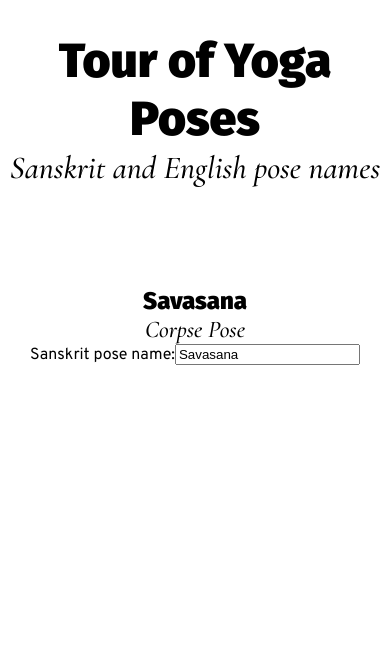
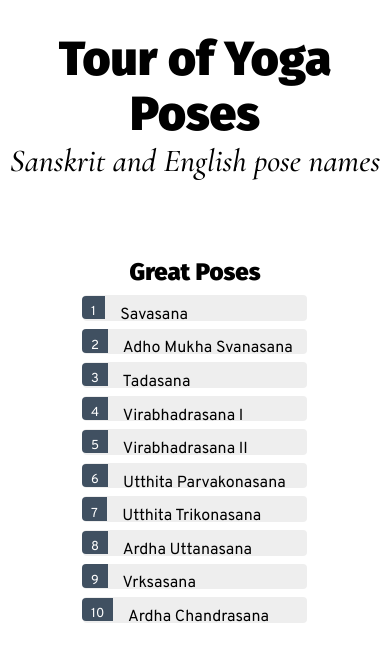
Before and after one commit to jasminegraber/tour-of-yoga-poses, an Angular app: page / in a window 390 px wide. Shown: the top 662 px of the page. Built offline with nearby package versions, Linux system fonts and the light colour scheme.

Commit message:
Created pose-detail component

```diff
--- a/src/app/app.module.ts
+++ b/src/app/app.module.ts
@@ -5,12 +5,14 @@ import { FormsModule } from '@angular/forms';
 import { AppComponent } from './app.component';
 import { HeaderComponent } from './components/header/header.component';
 import { PosesComponent } from './components/poses/poses.component';
+import { PoseDetailComponent } from './components/pose-detail/pose-detail.component';
 
 @NgModule({
   declarations: [
     AppComponent,
     HeaderComponent,
-    PosesComponent
+    PosesComponent,
+    PoseDetailComponent
   ],
   imports: [
     BrowserModule,
--- /dev/null
+++ b/src/app/components/pose-detail/pose-detail.component.html
@@ -0,0 +1,17 @@
+<div *ngIf="pose">
+
+    <div>
+        <h2>Pose Details</h2>
+        <p>Sanskrit: {{ pose.sanskritName }}</p>
+        <p>English: {{ pose.englishName }}</p>
+    </div>
+
+    <div>
+        <label for="pose-sanskrit">Sanskrit name: </label>
+        <input id="pose-sanskrit" [(ngModel)]="pose.sanskritName" placeholder="name">
+    </div>
+    <div>
+        <label for="pose-english">English name: </label>
+        <input id="pose-english" [(ngModel)]="pose.englishName" placeholder="name">
+    </div>
+</div>
--- /dev/null
+++ b/src/app/components/pose-detail/pose-detail.component.ts
@@ -0,0 +1,18 @@
+import { Component, OnInit, Input } from '@angular/core';
+import { Pose } from 'src/app/Pose';
+
+@Component({
+  selector: 'app-pose-detail',
+  templateUrl: './pose-detail.component.html',
+  styleUrls: ['./pose-detail.component.css']
+})
+export class PoseDetailComponent implements OnInit {
+
+  @Input() pose?: Pose;
+
+  constructor() { }
+
+  ngOnInit(): void {
+  }
+
+}
--- a/src/app/components/poses/poses.component.css
+++ b/src/app/components/poses/poses.component.css
@@ -1,14 +1,71 @@
-.english-name {
-    font-family: 'Cormorant', serif;
-    font-size: 1.5em;
+
+.poses {
+    list-style-type: none;
+    padding: 0;
+    width: 15em;
+  }
+  .poses li {
+    cursor: pointer;
+    position: relative;
+    left: 0;
+    background-color: #EEE;
+    margin: .5em;
+    padding: .3em 0;
+    height: 1.6em;
+    border-radius: 4px;
+  }
+  .poses li:hover {
+    color: #2c3a41;
+    background-color: #e6e6e6;
+    left: .1em;
+  }
+  .poses li.selected {
+    background-color: black;
+    color: white;
+  }
+  .poses li.selected:hover {
+    background-color: #505050;
+    color: white;
+  }
+  .poses li.selected:active {
+    background-color: black;
+    color: white;
+  }
+  .poses .badge {
+    display: inline-block;
+    font-size: small;
+    color: white;
+    padding: 0.8em 0.7em 0 0.7em;
+    background-color:#405061;
+    line-height: 1em;
+    position: relative;
+    left: -1px;
+    top: -4px;
+    height: 1.8em;
+    margin-right: .8em;
+    border-radius: 4px 0 0 4px;
+  }
+
+  input {
+    padding: .5rem;
+  }
+
+  h2 {
+      text-align: center;
+  }
+
+  section {
+      display: flex;
+      margin-top: 80px;
+  }
+
+
+
+
+@media (max-width: 768px) {
+
+
+  section {
+    flex-direction: column;
+  }
 }
-
-h2,
-.english-name {
-    margin: 0;
-}
-
-div {
-    text-align: center;
-    margin-top: 100px;
-}
--- a/src/app/components/poses/poses.component.html
+++ b/src/app/components/poses/poses.component.html
@@ -1,10 +1,19 @@
-<div role="main">
-    <h2>{{ pose.sanskritName }}</h2>
-    <p class="english-name">{{ pose.englishName }}</p>
 
-    <label for="name">Sanskrit pose name:</label>
-    <input type="text"
-    id="name"
-    [(ngModel)]="pose.sanskritName"
-    placeholder="name">
-</div>
+<section role="main">
+
+    <div>
+        <h2>Great Poses</h2>
+        <ul class="poses">
+            <li
+            *ngFor="let pose of poses"
+            [class.selected]="pose === selectedPose"
+            (click)="onSelect(pose)"
+            >
+                <span class="badge">{{pose.id}}</span> {{pose.sanskritName}}
+            </li>
+        </ul>
+    </div>
+
+    <app-pose-detail [pose]="selectedPose"></app-pose-detail>
+
+</section>
--- a/src/app/components/poses/poses.component.ts
+++ b/src/app/components/poses/poses.component.ts
@@ -1,5 +1,6 @@
 import { Component, OnInit } from '@angular/core';
 import { Pose } from 'src/app/Pose';
+import { POSES } from 'src/app/mock-poses';
 
 @Component({
   selector: 'app-poses',
@@ -8,15 +9,16 @@ import { Pose } from 'src/app/Pose';
 })
 export class PosesComponent implements OnInit {
 
-  pose: Pose = {
-    id: 1,
-    englishName: 'Corpse Pose',
-    sanskritName: 'Savasana'
-  };
+  poses = POSES;
+  selectedPose?: Pose;
 
   constructor() { }
 
   ngOnInit(): void {
   }
 
+  onSelect(pose: Pose): void {
+    this.selectedPose = pose;
+  }
+
 }
--- a/src/app/mock-poses.ts
+++ b/src/app/mock-poses.ts
@@ -10,5 +10,5 @@ export const POSES: Pose[] = [
     {id: 7, englishName: 'Triangle Pose', sanskritName: 'Utthita Trikonasana'},
     {id: 8, englishName: 'Half Forward Bend Pose', sanskritName: 'Ardha Uttanasana'},
     {id: 9, englishName: 'Tree Pose', sanskritName: 'Vrksasana'},
-    {id: 10, englishName: 'Bridge Pose', sanskritName: 'Setu Bandha Sarvangasana'},
+    {id: 10, englishName: 'Half Moon Pose', sanskritName: 'Ardha Chandrasana'},
 ];
--- a/src/styles.css
+++ b/src/styles.css
@@ -1,5 +1,14 @@
 /* You can add global styles to this file, and also import other style files */
 @import url('https://fonts.googleapis.com/css2?family=Cormorant:ital,wght@1,500&family=Fira+Sans:wght@900&family=Overpass&display=swap');
+@import url('https://necolas.github.io/normalize.css/8.0.1/normalize.css');
+
+ul {
+    padding: 0;
+}
+
+li {
+    list-style-type: none;
+}
 
 h1,
 h2 {
@@ -17,6 +26,10 @@ h1 {
 
 body {
     font-family: 'Overpass', sans-serif;
+}
+
+* {
+    box-sizing: border-box;
     max-width: 960px;
     margin: auto;
 }
```
Also changed, not shown: src/app/components/pose-detail/pose-detail.component.css (added), 1 other file (tests, documents, lock files or other folders).
